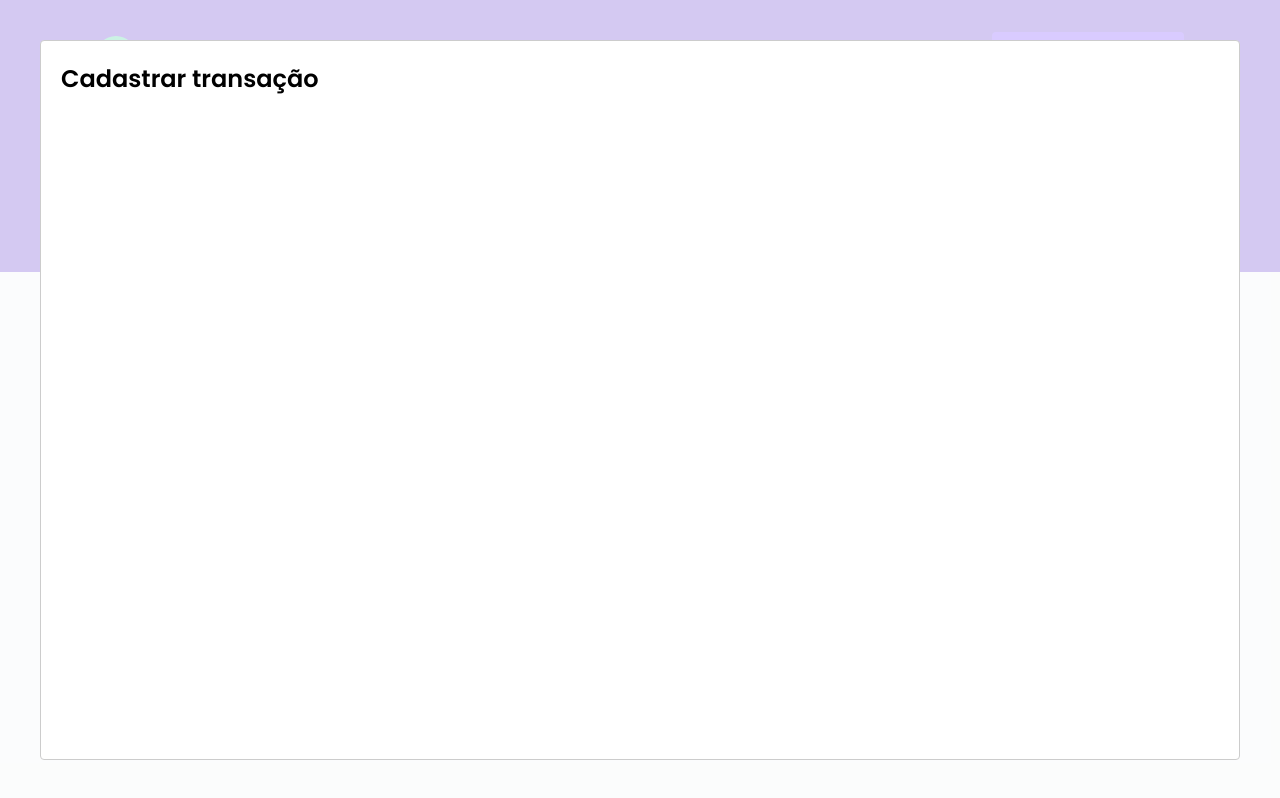
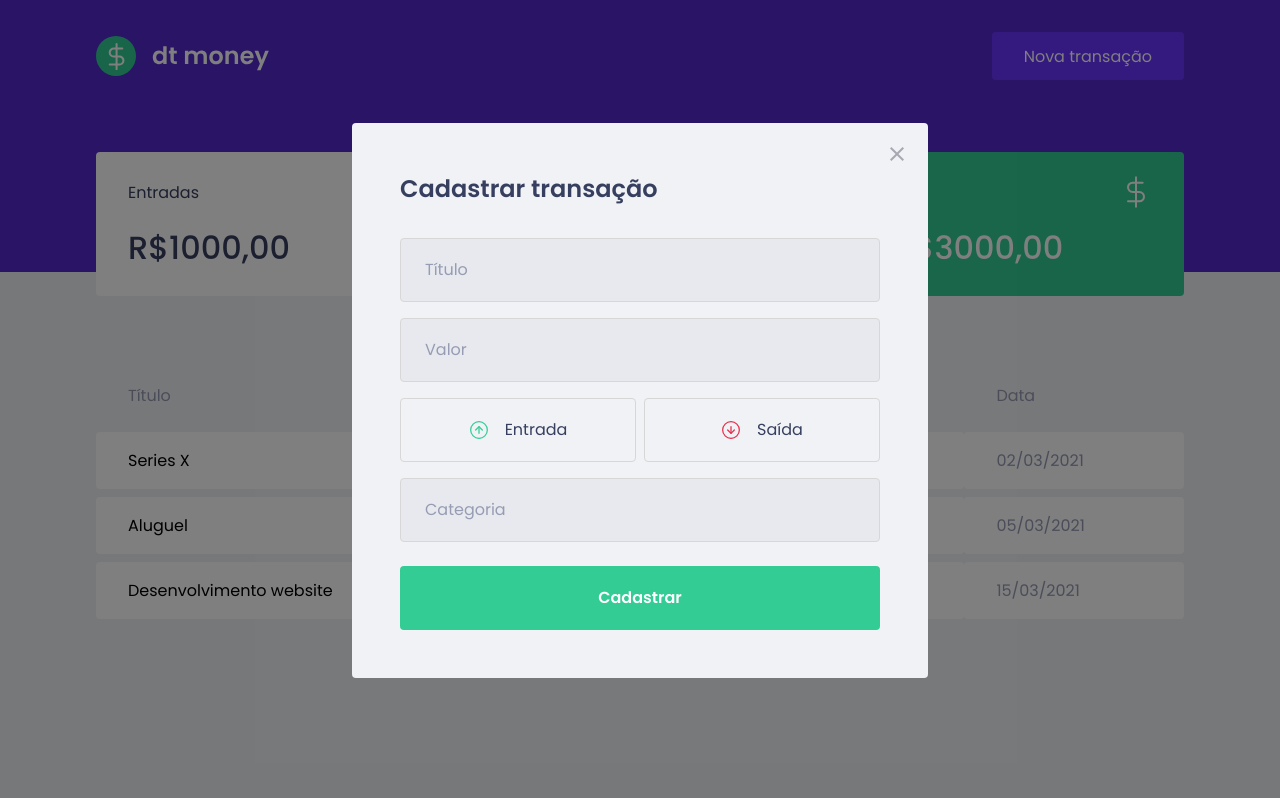
Before and after one commit to BePoyerGabe/dtmoney, a React (Create React App) app: page / in a window 1280 px wide. Both pictures are taken after a click on the button "Nova transação". Built offline with nearby package versions, Linux system fonts and the light colour scheme; no server answers; what miragejs would draw is missing.

Commit message:
style. transaction modal

```diff
--- a/package.json
+++ b/package.json
@@ -5,6 +5,7 @@
   "dependencies": {
     "axios": "^0.21.1",
     "miragejs": "^0.1.41",
+    "polished": "^4.1.1",
     "react": "^17.0.1",
     "react-dom": "^17.0.1",
     "react-modal": "^3.12.1",
--- a/src/components/TransactionModal/index.tsx
+++ b/src/components/TransactionModal/index.tsx
@@ -1,8 +1,12 @@
 import Modal from "react-modal"
+import { Container, TransactionTypeContainer } from "./styles"
+import closeImg from '../../assets/close.svg'
+import incomeImg from '../../assets/income.svg'
+import outcomeImg from '../../assets/outcome.svg'
 
 interface TransactionModalProps {
-    isOpen: boolean,
-    onRequestClose: () => void
+  isOpen: boolean,
+  onRequestClose: () => void
 }
 
 export function TransactionModal({isOpen, onRequestClose} : TransactionModalProps) {
@@ -11,8 +15,53 @@
     <Modal
       isOpen={isOpen}
       onRequestClose={onRequestClose}
+      overlayClassName="react-modal-overlay"
+      className="react-modal-content"
     >
-      <h2>Cadastrar transação</h2>
+      <button type="button"
+              onClick={onRequestClose}
+              className="react-modal-close"
+      >
+        <img src={closeImg} alt="Fechar modal"/>
+      </button>
+      <Container>
+        <h2>Cadastrar transação</h2>
+
+        <input
+          type="text"
+          placeholder="Título"
+        />
+
+        <input
+          type="number"
+          placeholder="Valor"
+        />
+
+        <TransactionTypeContainer>
+          <button
+            type="button"
+
+          >
+            <img src={incomeImg} alt="Entrada"/>
+            <span>Entrada</span>
+          </button>
+
+          <button
+            type="button"
+
+          >
+            <img src={outcomeImg} alt="Saída"/>
+            <span>Saída</span>
+          </button>
+        </TransactionTypeContainer>
+
+        <input
+          type="text"
+          placeholder="Categoria"
+        />
+
+        <button type="submit">Cadastrar</button>
+      </Container>
     </Modal>
 
   )
--- a/src/components/TransactionModal/styles.ts
+++ b/src/components/TransactionModal/styles.ts
@@ -1,5 +1,86 @@
 import styled from "styled-components";
+import { darken } from 'polished'
 
-export const Container = styled.div`
 
+export const Container = styled.form`
+  h2 {
+    color: var(--text-title);
+    font-size: 1.5rem;
+    margin-bottom: 2rem;
+  }
+
+  input {
+    width: 100%;
+    padding: 0 1.5rem;
+    height: 4rem;
+    border-radius: 0.25rem;
+
+    border: 1px solid #d7d7d7;
+    background: #e7e9ee;
+    font-weight: 400;
+    font-size: 1rem;
+
+    &::placeholder {
+    color: var(--text-body);
+    }
+
+    & + input {
+    margin-top:1rem;
+    }
+  }
+
+  button[type="submit"] {
+    width: 100%;
+    padding: 0 1.5rem;
+    height: 4rem;
+    background: var(--green);
+    color: #fff;
+    border-radius: 0.25rem;
+    border: 0;
+    font-size: 1rem;
+    margin-top: 1.5rem;
+    font-weight: 600;
+
+    transition: filter 0.2s;
+
+    &:hover {
+    filter: brightness(0.9);
+    }
+}
 `
+
+export const TransactionTypeContainer = styled.div`
+    margin: 1rem 0%;
+    display: grid;
+    grid-template-columns: 1fr 1fr;
+    gap: 0.5rem;
+
+    button {
+        height: 4rem;
+        border: 1px solid #d7d7d7;
+        border-radius: 0.25rem;
+
+        background: transparent;
+        display: flex;
+        align-items: center;
+        justify-content: center;
+
+        transition: border-color 0.3s;
+
+        &:hover {
+            border-color: ${darken(0.1, '#d7d7d7')};
+        }
+
+        img {
+            height: 20px;
+            width: 20px;
+        }
+
+        span {
+            display: inline-block;
+            margin-left: 1rem;
+            font-size: 1rem;
+            color: var(--text-title)
+        }
+    }
+`
--- a/src/styles/global.ts
+++ b/src/styles/global.ts
@@ -56,5 +56,39 @@
         cursor: not-allowed;
     }
 
+    .react-modal-overlay {
+        background: rgba(0, 0, 0, 0.5);
+        position: fixed;
+        top: 0;
+        bottom: 0;
+        right: 0;
+        left: 0;
+        display: flex;
+        align-items: center;
+        justify-content: center;
 
+    }
+
+    .react-modal-content {
+        width: 100%;
+        max-width: 576px;
+        background: var(--background);
+        padding: 3rem;
+        position: relative;
+        border-radius: 0.25rem;
+    }
+
+    .react-modal-close {
+        position: absolute;
+        right: 1.5rem;
+        top: 1.5rem;
+        border: 0;
+        background: transparent;
+
+        transition: transform 0.5s;
+
+        &:hover {
+            transform: rotate(360deg);
+        }
+    }
 `
```
Also changed, not shown: 1 other file (tests, documents, lock files or other folders).
